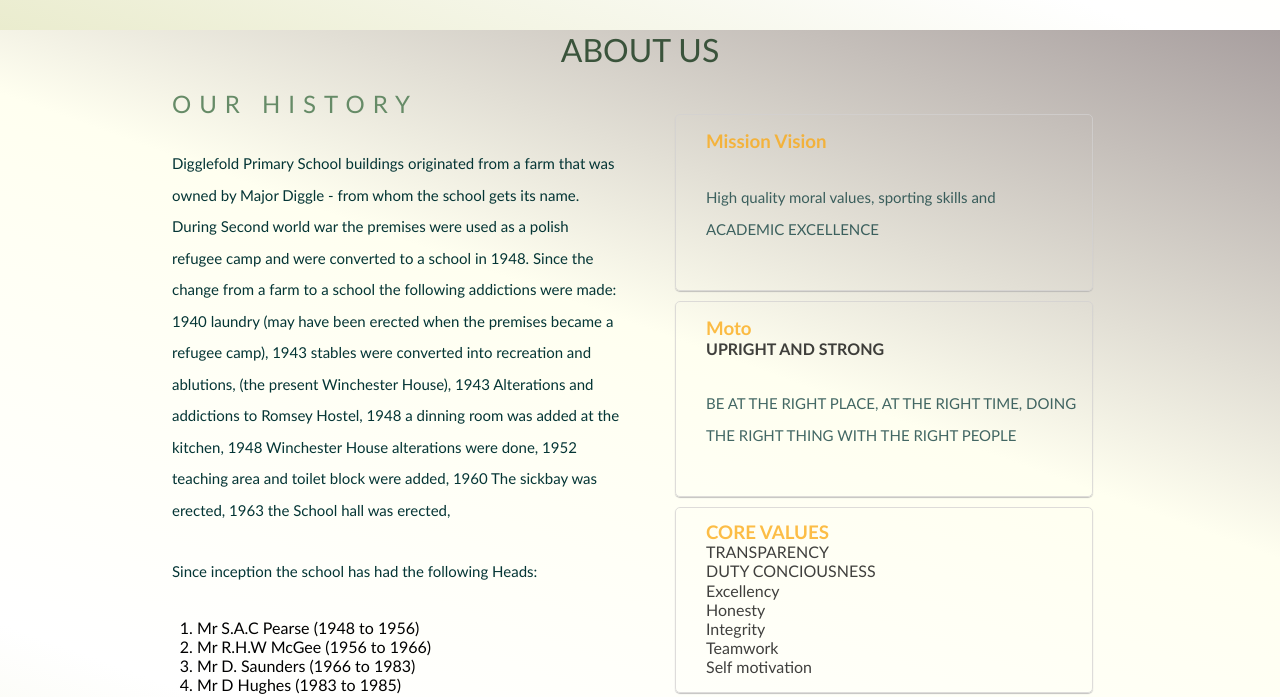
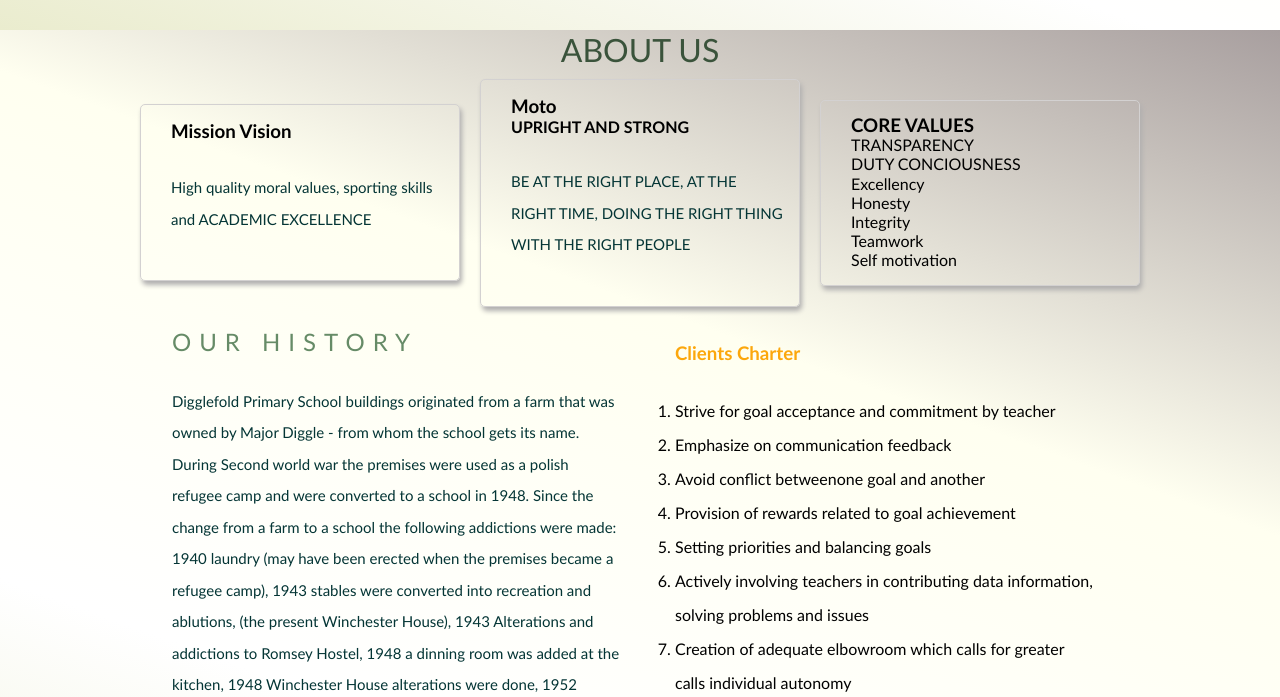
Before and after one commit to ygm2013/digglefold, a plain HTML site: page index.html in a window 1280 px wide. Shown: the part 860-1557 px from the top of the page. Drawn offline with Linux system fonts and the light colour scheme.

Commit message:
Changed alignment of the core values motto and mission vision to row alignment

```diff
--- a/index.html
+++ b/index.html
@@ -45,7 +45,30 @@
         </div>
         <div class="about-us" id="aboutus">
             <h1 style="text-align:center;" > About us</h1>
-            <div class="mission-statement">
+            <div class="vision-moto-values">
+                <div class="abt-card card">
+                    <h3>Mission Vision</h3>
+                    <p> High quality moral values, sporting skills and ACADEMIC EXCELLENCE  </p>
+                </div>
+                <div class="abt-card card">
+                    <h3>Moto</h3>
+                    <h4>UPRIGHT AND STRONG</h4>
+                    <p> BE AT THE RIGHT PLACE, AT THE RIGHT TIME, DOING THE RIGHT THING WITH THE RIGHT PEOPLE </p>
+                </div>
+                <div class="core-values abt-card card">
+                    <h3>CORE VALUES</h3>
+                    <ul type="none">
+                        <li> TRANSPARENCY </li>
+                        <li> DUTY CONCIOUSNESS </li>
+                        <li> Excellency </li>
+                        <li> Honesty </li>
+                        <li> Integrity </li>
+                        <li> Teamwork </li>
+                        <li> Self motivation </li>
+                    </ul>
+                </div>
+            </div>
+            <div class="mission-statement ">
 
                 <div class="left-content"> <h2 >Our history</h2>
                     <p>
@@ -73,29 +96,10 @@
                     </p>
                 </div>
                 <div class="right-content">
-                <div class="card">
-                    <h3>Mission Vision</h3>
-                    <p> High quality moral values, sporting skills and ACADEMIC EXCELLENCE  </p>
-                </div>
-                <div class="card">
-                    <h3>Moto</h3>
-                    <h4>UPRIGHT AND STRONG</h4>
-                    <p> BE AT THE RIGHT PLACE, AT THE RIGHT TIME, DOING THE RIGHT THING WITH THE RIGHT PEOPLE </p>
-                </div>
-                <div class="core-values card">
-                    <h3>CORE VALUES</h3>
-                    <ul type="none">
-                        <li> TRANSPARENCY </li>
-                        <li> DUTY CONCIOUSNESS </li>
-                        <li> Excellency </li>
-                        <li> Honesty </li>
-                        <li> Integrity </li>
-                        <li> Teamwork </li>
-                        <li> Self motivation </li>
-                    </ul>
-                </div>
-                <div class="card">
+
+                <div>
                     <h3>Clients Charter</h3>
+                    <p>
                         <ol style="width:100%">
                             <li> Strive for goal acceptance and commitment by teacher</li>
                             <li> Emphasize on communication feedback</li>
@@ -110,6 +114,7 @@
                             <li> Display the right levels of difficulty and achievability of goals not so difficult to create frustration and easily attainable may not be quickly forgotten by teachers by may lead to complacency and neglect</li>
                             <li> Ensuring that personal survival is not subtituted for goal achievement</li>
                         </ol>
+                    </p>
                 </div>
 
             </div>
--- a/styles-main.css
+++ b/styles-main.css
@@ -272,10 +272,10 @@ img{
     border: 1px solid #d3d1d1;
     padding: 15px 15px 15px 30px;
     margin-top: 10px;
-    box-shadow: 0 1px 1px #b0afaf;
+    box-shadow: 2px 4px 5px #b0afaf;
     border-radius: 5px;
-    /* background: whitesmoke; */
-    opacity: 75%;
+    /* background: white;  */
+    /*  opacity: 75%; */
 }
 
 
@@ -289,3 +289,17 @@ img{
 /* .humburg div{
     display: none;
 } */
+
+.vision-moto-values{
+    display: flex;
+    justify-content: center;
+    gap: 20px;
+    align-items: center;
+}
+
+.abt-card{
+    width:25%;
+}
+.right-content ol{
+    line-height: 34px;
+}
```
Lines whose indentation alone changed are shown as unchanged.
